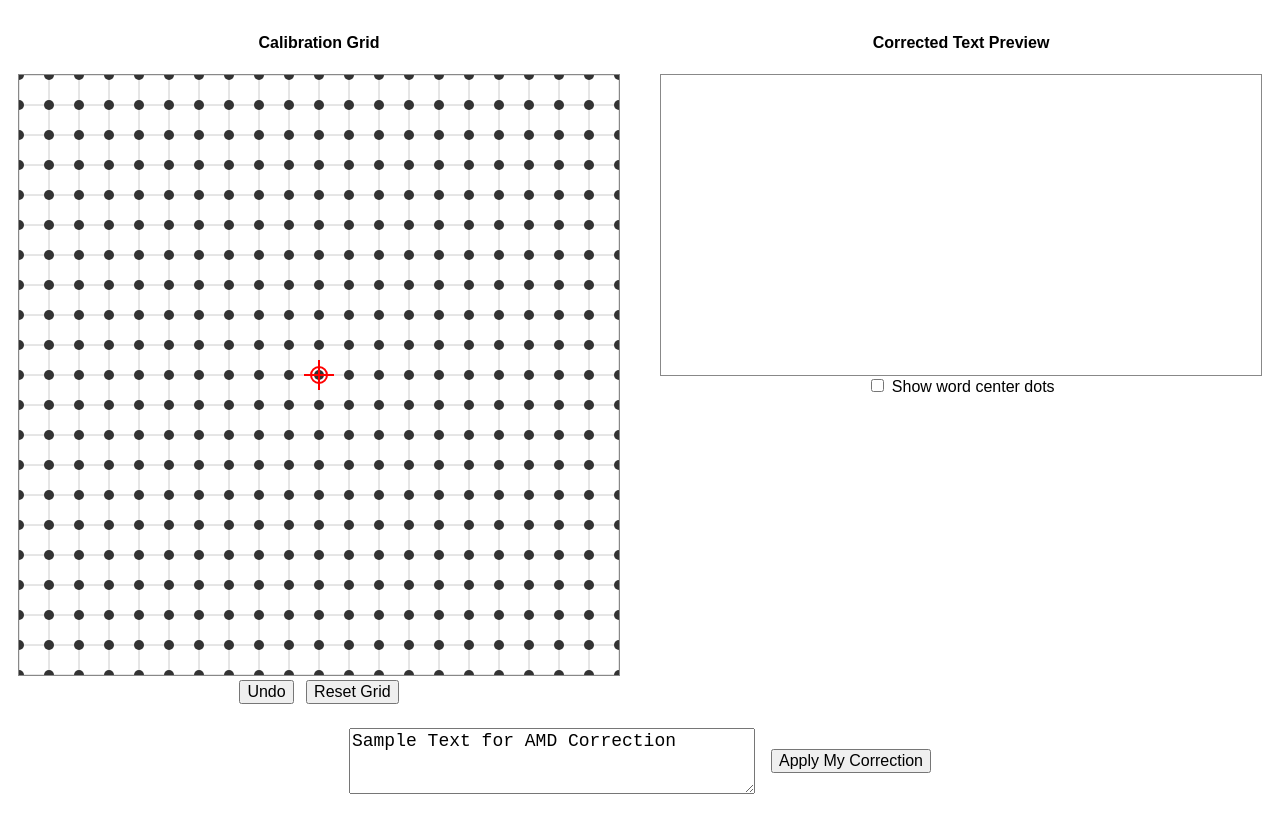
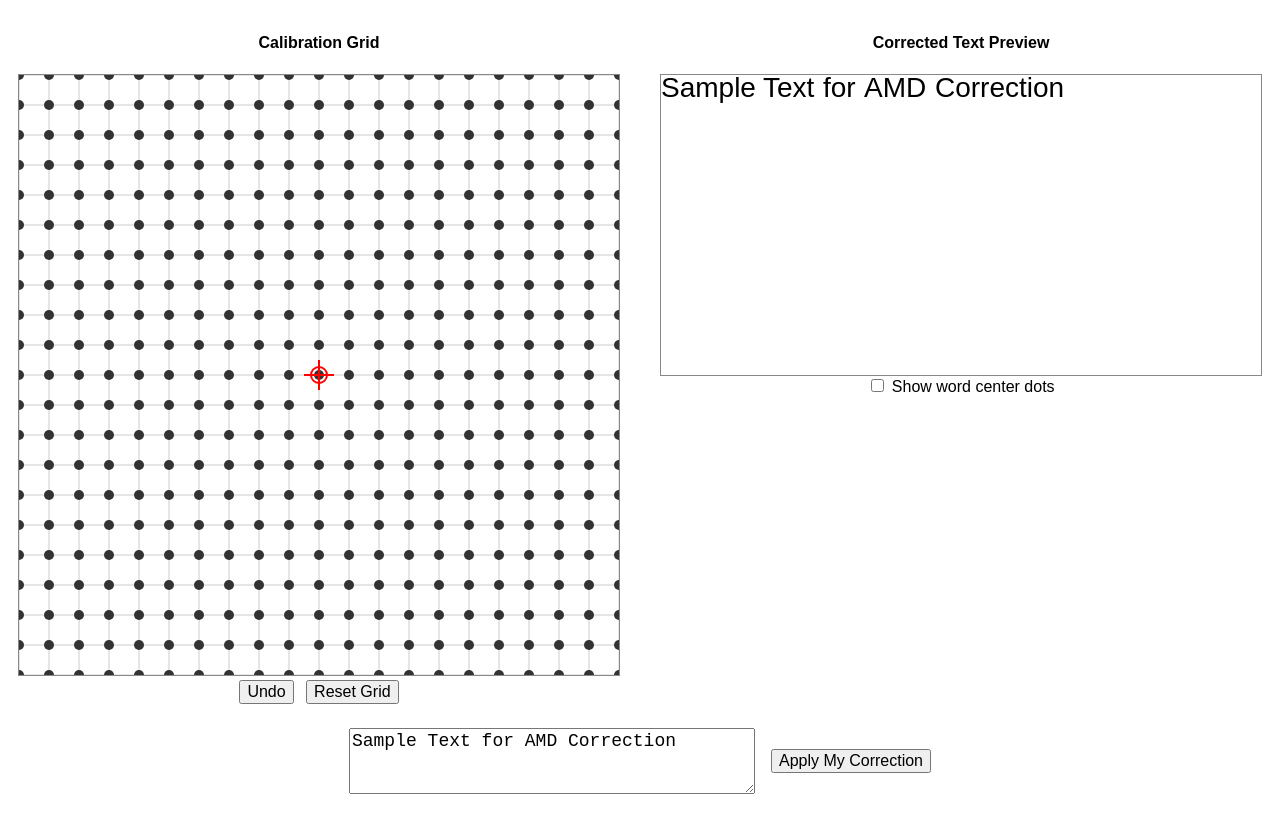
Before and after one commit to AMDfocus/macular-vision-corrector, a plain HTML site: page index.html in a window 1280 px wide. Shown: the part 56-870 px from the top of the page. Drawn offline with Linux system fonts and the light colour scheme.

Commit message:
Update index.html

```diff
--- a/index.html
+++ b/index.html
@@ -1,3 +1,4 @@
+
 <!DOCTYPE html>
 <html lang="en">
 <head>
@@ -38,7 +39,7 @@
     <button id="applyBtn">Apply My Correction</button>
   </div>
 <script>
-// Elements
+// Element refs
 const gridCanvas = document.getElementById('gridCanvas'), gctx = gridCanvas.getContext('2d');
 const previewCanvas = document.getElementById('previewCanvas'), pctx = previewCanvas.getContext('2d');
 const undoBtn = document.getElementById('undoBtn'), resetBtn = document.getElementById('resetBtn');
@@ -49,7 +50,8 @@ const centerDotChk = document.getElementById('centerDotChk');
 centerDotChk.addEventListener('change', () => applyBtn.click());
 
 // Config
-const COLS = 20, N = COLS + 1, gridSize = 600;
+const COLS = 20, N = COLS + 1;
+const gridSize = 600;
 const cellW = gridSize / COLS;
 const FONT = '28px sans-serif', LINEH = 32;
 
@@ -62,11 +64,11 @@ for (let i = 0; i < N; i++) {
   }
 }
 
-// Draw grid
+// Draw calibration grid function
 function drawGrid() {
-  gctx.clearRect(0,0,gridSize,gridSize);
+  gctx.clearRect(0, 0, gridSize, gridSize);
   gctx.strokeStyle = '#ccc'; gctx.lineWidth = 1;
-  // Vertical lines
+  // Vertical
   for (let i = 0; i < N; i++) {
     gctx.beginPath();
     gctx.moveTo(points[i][0].x + points[i][0].dx, points[i][0].y + points[i][0].dy);
@@ -75,7 +77,7 @@ function drawGrid() {
     }
     gctx.stroke();
   }
-  // Horizontal lines
+  // Horizontal
   for (let j = 0; j < N; j++) {
     gctx.beginPath();
     gctx.moveTo(points[0][j].x + points[0][j].dx, points[0][j].y + points[0][j].dy);
@@ -92,39 +94,37 @@ function drawGrid() {
   // Center marker
   const cx = gridSize/2, cy = gridSize/2;
   gctx.strokeStyle = 'red'; gctx.lineWidth = 2;
-  gctx.beginPath(); gctx.arc(cx,cy,8,0,2*Math.PI); gctx.stroke();
+  gctx.beginPath(); gctx.arc(cx, cy, 8, 0, 2*Math.PI); gctx.stroke();
   gctx.beginPath();
-  gctx.moveTo(cx-15,cy); gctx.lineTo(cx+15,cy);
-  gctx.moveTo(cx,cy-15); gctx.lineTo(cx,cy+15);
+  gctx.moveTo(cx-15, cy); gctx.lineTo(cx+15, cy);
+  gctx.moveTo(cx, cy-15); gctx.lineTo(cx, cy+15);
   gctx.stroke();
 }
 
 // History
 const history = [];
-function saveState() { history.push(points.flat().map(p => ({ dx: p.dx, dy: p.dy }))); }
+function saveState(){ history.push(points.flat().map(p=>({dx:p.dx,dy:p.dy}))); }
 undoBtn.onclick = () => {
   if (history.length) {
     const last = history.pop();
-    points.flat().forEach((p,i) => { p.dx = last[i].dx; p.dy = last[i].dy; });
+    points.flat().forEach((p,i)=>{ p.dx = last[i].dx; p.dy = last[i].dy; });
     drawGrid();
   }
 };
 resetBtn.onclick = () => {
-  points.flat().forEach(p => { p.dx = 0; p.dy = 0; });
+  points.flat().forEach(p=>{ p.dx = 0; p.dy = 0; });
   history.length = 0;
   drawGrid();
   pctx.clearRect(0,0, previewCanvas.width, previewCanvas.height);
 };
 
-// Drag events
+// Drag
 gridCanvas.addEventListener('pointerdown', e => {
   saveState();
   const r = gridCanvas.getBoundingClientRect();
   const mx = e.clientX - r.left, my = e.clientY - r.top;
   points.flat().forEach(p => {
-    if (Math.hypot(mx - (p.x + p.dx), my - (p.y + p.dy)) < 8) {
-      dragPoint = p;
-    }
+    if (Math.hypot(mx-(p.x+p.dx), my-(p.y+p.dy)) < 8) dragPoint = p;
   });
 });
 gridCanvas.addEventListener('pointermove', e => {
@@ -140,10 +140,9 @@ gridCanvas.addEventListener('pointerup', () => { dragPoint = null; });
 const coeffDx = [], coeffDy = [];
 function computeCoeffs() {
   for (let u=0; u<N; u++) {
-    coeffDx[u] = [];
-    coeffDy[u] = [];
+    coeffDx[u] = []; coeffDy[u] = [];
     for (let v=0; v<N; v++) {
-      let rX=0, iX=0, rY=0, iY=0;
+      let rX=0,iX=0,rY=0,iY=0;
       for (let i=0; i<N; i++) for (let j=0; j<N; j++) {
         const ang = -2*Math.PI*(u*i/N + v*j/N);
         const c = Math.cos(ang), s = Math.sin(ang);
@@ -157,7 +156,7 @@ function computeCoeffs() {
   }
 }
 function fourierDist(x,y) {
-  const gx = x / cellW, gy = y / cellW;
+  const gx=x/cellW, gy=y/cellW;
   let dx=0, dy=0;
   for (let u=0; u<N; u++) for (let v=0; v<N; v++) {
     const ang = 2*Math.PI*(u*gx/N + v*gy/N);
@@ -168,44 +167,42 @@ function fourierDist(x,y) {
   return { dx, dy };
 }
 
-// Apply correction
+// Apply correction!
 applyBtn.onclick = () => {
   computeCoeffs();
   pctx.clearRect(0,0, previewCanvas.width, previewCanvas.height);
-  pctx.font = FONT; pctx.textBaseline = 'top'; pctx.fillStyle = '#000'; pctx.textAlign = 'left';
-  const words = textInput.value.trim().split(/\s+/).filter(w => w);
+  pctx.font = FONT; pctx.textBaseline='top'; pctx.fillStyle='#000'; pctx.textAlign='left';
+  const words = textInput.value.trim().split(/\s+/).filter(w=>w);
   let x=0, y=0;
   const space = pctx.measureText(' ').width, maxW = previewCanvas.width;
   const centers = [];
   for (const w of words) {
     const wW = Math.ceil(pctx.measureText(w).width), h = LINEH;
     if (x + wW > maxW) { x = 0; y += LINEH; }
-    const off = document.createElement('canvas'); off.width = wW; off.height = h;
-    const ictx = off.getContext('2d'); ictx.font = FONT; ictx.textBaseline = 'top'; ictx.fillStyle = '#000'; ictx.fillText(w, 0, 0);
+    const off = document.createElement('canvas'); off.width=wW; off.height=h;
+    const ictx = off.getContext('2d'); ictx.font=FONT; ictx.textBaseline='top'; ictx.fillStyle='#000'; ictx.fillText(w,0,0);
     const src = ictx.getImageData(0,0,wW,h).data;
-    const dst = pctx.createImageData(wW, h);
+    const dst = pctx.createImageData(wW,h);
     const cx = previewCanvas.width/2, cy = previewCanvas.height/2;
-    for (let py=0; py<h; py++) {
-      for (let px=0; px<wW; px++) {
-        const {dx, dy} = fourierDist(cx + px - wW/2, cy + py - h/2);
-        const sx = Math.round(px + dx), sy = Math.round(py + dy);
-        const si = 4 * ((Math.min(h-1, Math.max(0, sy)) * wW) + Math.min(wW-1, Math.max(0, sx)));
-        const di = 4 * ((py * wW) + px);
-        dst.data.set(src.slice(si, si+4), di);
-      }
+    for (let py=0; py<h; py++) for (let px=0; px<wW; px++) {
+      const {dx,dy} = fourierDist(cx+px-wW/2, cy+py-h/2);
+      const sx = Math.round(px+dx), sy = Math.round(py+dy);
+      const si = 4*((Math.min(h-1,Math.max(0,sy))*wW)+Math.min(wW-1,Math.max(0,sx)));
+      const di = 4*((py*wW)+px);
+      dst.data.set(src.slice(si,si+4), di);
     }
     pctx.putImageData(dst, x, y);
-    centers.push({ cx: x + wW/2, cy: y + h/2 });
+    centers.push({ cx: x+wW/2, cy: y+h/2 });
     x += wW + space;
   }
   if (centerDotChk.checked) {
     pctx.fillStyle = 'red';
-    centers.forEach(c => { pctx.beginPath(); pctx.arc(c.cx, c.cy, 5, 0, 2*Math.PI); pctx.fill(); });
+    centers.forEach(c=>{ pctx.beginPath(); pctx.arc(c.cx,c.cy,5,0,2*Math.PI); pctx.fill(); });
   }
 };
 
-// Initialize
-window.onload = () => drawGrid();
+// Init grid & preview
+window.onload = () => { drawGrid(); applyBtn.click(); };
 </script>
 </body>
 </html>
```
